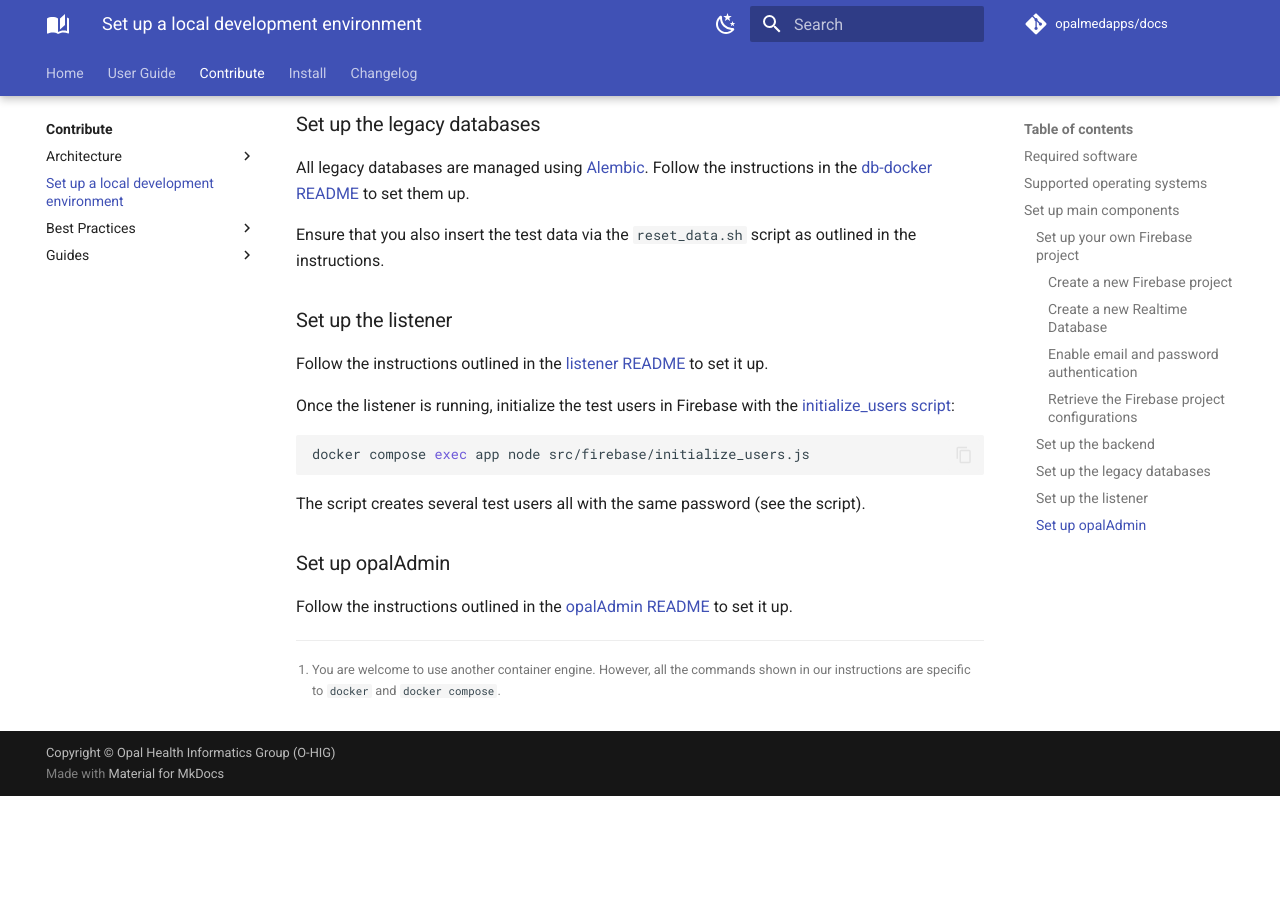
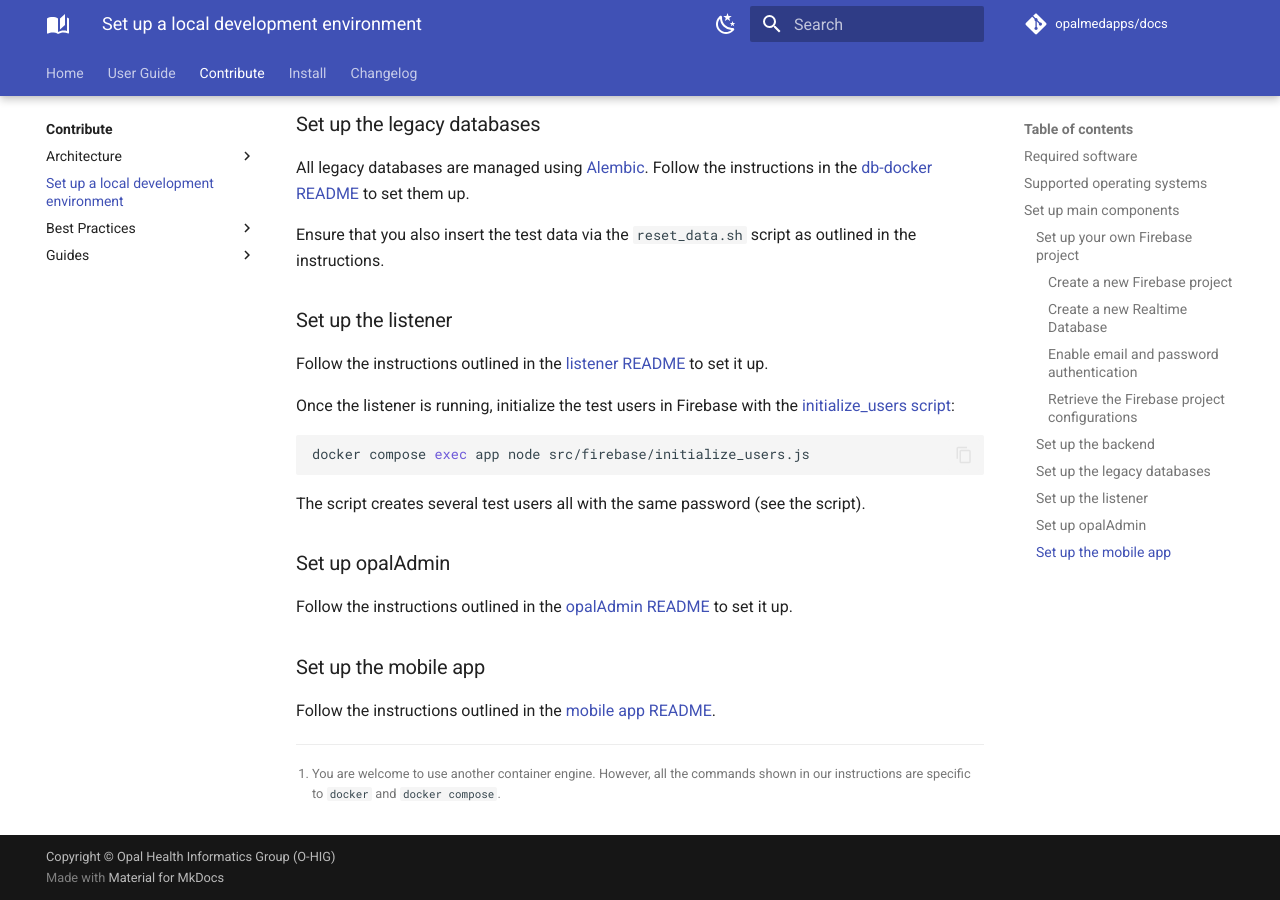
Before and after one commit to opalmedapps/docs, an MkDocs documentation site: the page built from docs/development/setup.md, in a window 1280 px wide and 900 px high, scrolled down 3030 px. Built offline with MkDocs 1.6.1 and Material for MkDocs 9.7.7, drawn with Linux system fonts in a browser that asks for light colours; plug-ins that fetch from the network failed and are left out; comment, search, counter and statistics services are not loaded; before the commit the page ends 3826 px from its top, so only the background shows below that.

Commit message:
add app
(cherry picked from commit 9bc41406842ba6273617083232f9ca8620a89042)

Co-authored-by: Matthias Schoettle <git@mattsch.com>

```diff
--- a/docs/development/setup.md
+++ b/docs/development/setup.md
@@ -140,6 +140,10 @@
 
 Follow the instructions outlined in the [opalAdmin README](https://gitlab.com/opalmedapps/opalAdmin/-/blob/develop/README.md) to set it up.
 
+### Set up the mobile app
+
+Follow the instructions outlined in the [mobile app README](https://gitlab.com/opalmedapps/qplus/-/blob/main/README.md).
+
 [^1]:
     You are welcome to use another container engine.
     However, all the commands shown in our instructions are specific to  `docker` and `docker compose`.
```
